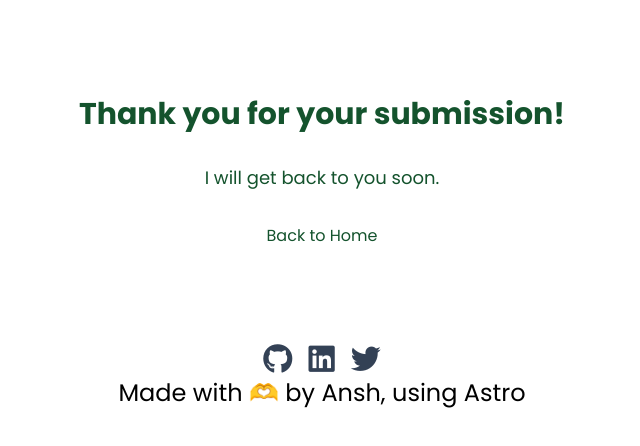
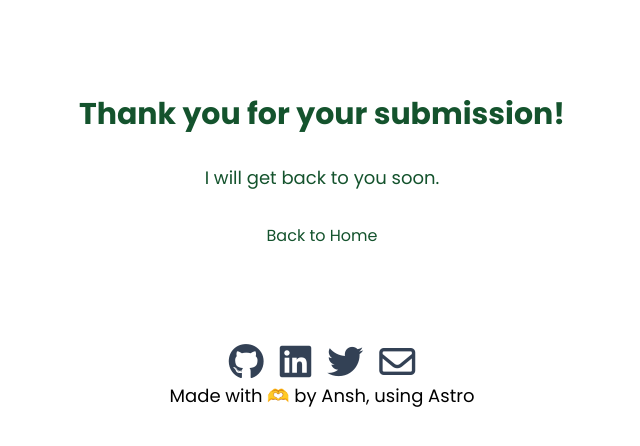
Before and after one commit to ansharora28/ansharora.dev, an Astro site: page /thanks in a window 1280 px wide. Shown: the whole page, without its empty margins (318-958 px from the left). Built offline with nearby package versions, Linux system fonts and the light colour scheme; Astro itself is replaced by a stand-in of ours.

Commit message:
add email

```diff
--- a/src/components/footer.astro
+++ b/src/components/footer.astro
@@ -1,22 +1,27 @@
-<footer class="flex flex-col items-center justify-center">
+<footer class="flex flex-col items-center justify-center mt-12">
 
   <div class="flex items-center">
     <div class="mr-4">
       <a href="https://github.com/ansharora28" target="_blank" rel="noopener noreferrer">
-        <i class="fab fa-github text-slate-700 text-lg md:text-3xl font-semibold hover:text-black"></i>
+        <i class="fab fa-github text-slate-700 text-xl md:text-4xl font-semibold hover:text-black"></i>
       </a>
     </div>
     <div class="mr-4">
       <a href="https://linkedin.com/in/ansharorake2" target="_blank" rel="noopener noreferrer">
-        <i class="fab fa-linkedin text-slate-700 text-lg md:text-3xl font-semibold hover:text-blue-800"></i>
+        <i class="fab fa-linkedin text-slate-700 text-xl md:text-4xl font-semibold hover:text-blue-800"></i>
+      </a>
+    </div>
+    <div class="mr-4">
+      <a href="https://twitter.com/ansharora28" target="_blank" rel="noopener noreferrer">
+        <i class="fab fa-twitter text-slate-700 text-xl md:text-4xl font-semibold hover:text-blue-500"></i>
       </a>
     </div>
     <div>
-      <a href="https://twitter.com/ansharora28" target="_blank" rel="noopener noreferrer">
-        <i class="fab fa-twitter text-slate-700 text-lg md:text-3xl font-semibold hover:text-blue-500"></i>
+      <a href="mailto:ansh@disroot.org" target="_blank" rel="noopener noreferrer">
+        <i class="far fa-envelope text-slate-700 text-xl md:text-4xl font-semibold hover:text-blue-500"></i>
       </a>
     </div>
   </div>
-  <span class="text-lg md:text-2xl font-normal">Made with 🫶 by Ansh, using Astro</span>
+  <span class="text-xl md:text-lg font-normal">Made with 🫶 by Ansh, using Astro</span>
 
 </footer>
```
